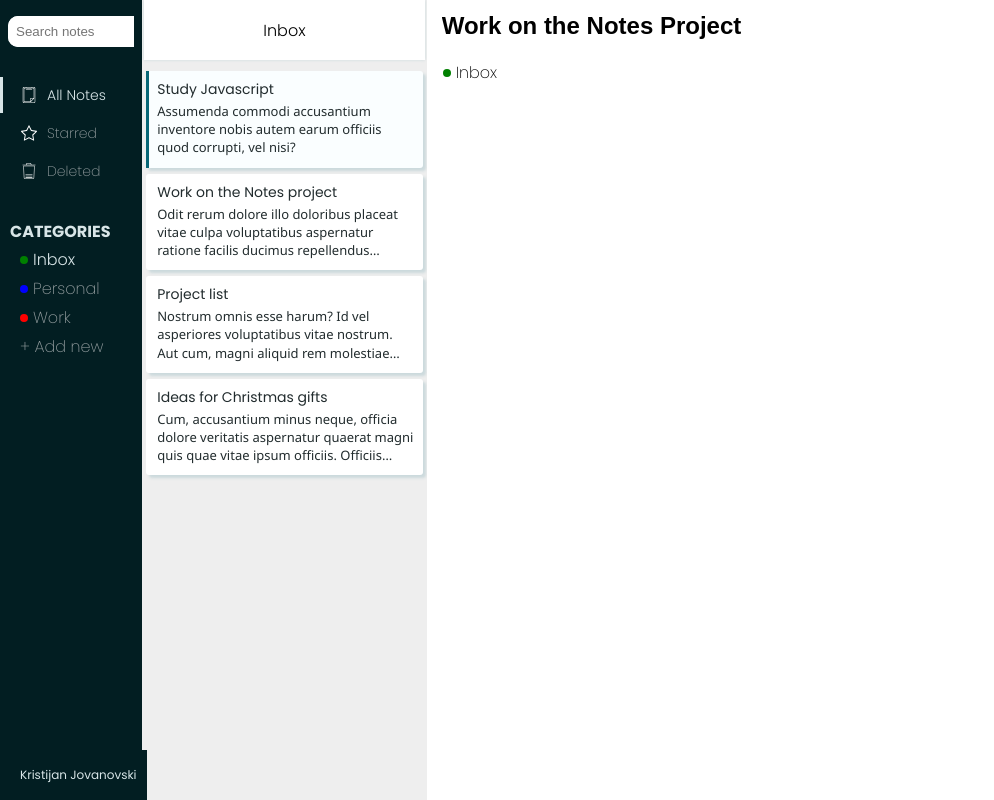
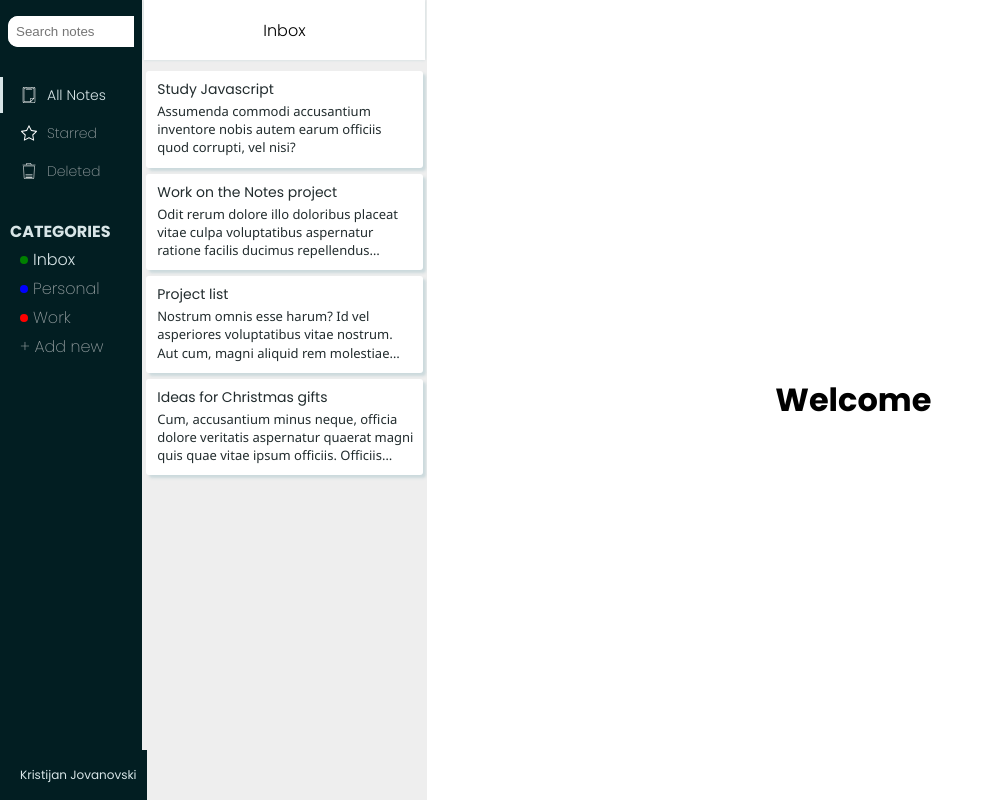
Before and after one commit to KristijanJ/notester-nuxt, a Nuxt app in the folder notester-client/: page / in a window 1280 px wide. Shown: the whole page, without its empty margins (0-994 px from the left). Built offline with nearby package versions, Linux system fonts and the light colour scheme.

Commit message:
note navigation

```diff
--- a/notester-client/app.vue
+++ b/notester-client/app.vue
@@ -324,6 +324,10 @@ ul {
   align-items: center;
 }
 
+.note-container .note-content {
+  padding: 8px 16px;
+}
+
 .ql-toolbar.ql-snow {
   border: none;
   border-bottom: 1px solid #ccc;
--- a/notester-client/components/notes-list.vue
+++ b/notester-client/components/notes-list.vue
@@ -5,13 +5,15 @@
                 <p>Inbox</p>
             </div>
 
-            <single-note-card
-                v-for="note in mainStore.notesList"
-                :key="note.id"
-                :title="note.title"
-                :content="note.content"
-                :class="{ 'active': mainStore.selectedNote.id === note.id }"
-            />
+            <template v-for="note in mainStore.notesList" :key="note.id">
+                <NuxtLink :to="`/note/${note.id}`">
+                    <single-note-card
+                        :title="note.title"
+                        :content="note.content"
+                        :class="{ 'active': mainStore.selectedNote ? mainStore.selectedNote.id === note.id : false }"
+                    />
+                </NuxtLink>
+            </template>
         </div>
     </div>
 </template>
--- a/notester-client/components/single-note.vue
+++ b/notester-client/components/single-note.vue
@@ -1,10 +1,11 @@
 <template>
     <div class="note-container">
+        <template v-if="mainStore.selectedNote">
             <div class="note-details">
                 <input
+                    v-model="scopedTitle"
                     class="note-title"
                     type="text"
-                value="Work on the Notes Project"
                     placeholder="Untitled"
                 />
                 <div class="note-controls-icons">
@@ -23,11 +24,30 @@
                 </div>
                 <div class="note-tag-text">Inbox</div>
             </div>
+
+            <div class="note-content">{{ mainStore.selectedNote.content }}</div>
+        </template>
     </div>
 </template>
 
 <script>
+import { mapStores } from 'pinia';
+import { useMainStore } from '../store/main';
+
 export default {
-    name: 'SingleNote'
+    name: 'SingleNote',
+    computed: {
+        ...mapStores(useMainStore)
+    },
+    data () {
+        return {
+            scopedTitle: ''
+        };
+    },
+    mounted () {
+        this.$nextTick(() => {
+            this.scopedTitle = this.mainStore.selectedNote.title;
+        });
+    }
 }
 </script>
--- a/notester-client/pages/index.vue
+++ b/notester-client/pages/index.vue
@@ -1,5 +1,7 @@
 <template>
-    <single-note />
+    <div class="note-container">
+        <h1>Welcome</h1>
+    </div>
 </template>
 
 <script>
@@ -11,3 +13,15 @@ export default {
 
 }
 </script>
+
+<style scoped>
+.note-container {
+    position: relative;
+}
+.note-container > h1 {
+    position: absolute;
+    top: 50%;
+    left: 50%;
+    transform: translate(-50%, -50%);
+}
+</style>
--- /dev/null
+++ b/notester-client/pages/note/[id].vue
@@ -0,0 +1,25 @@
+<template>
+    <single-note />
+</template>
+
+<script>
+import { mapStores } from 'pinia';
+import { useMainStore } from '../../store/main';
+
+definePageMeta({
+  layout: 'default'
+});
+
+export default {
+    name: 'SingleNotePreview',
+    computed: {
+        ...mapStores(useMainStore)
+    },
+    mounted () {
+        const selectedNote = this.mainStore.notesList.find(note => note.id == this.$route.params.id);
+        this.mainStore.$patch({
+            selectedNote
+        });
+    }
+}
+</script>
--- a/notester-client/store/main.js
+++ b/notester-client/store/main.js
@@ -26,11 +26,7 @@ export const useMainStore = defineStore({
                     content: 'Cum, accusantium minus neque, officia dolore veritatis aspernatur quaerat magni quis quae vitae ipsum officiis. Officiis laudantium itaque impedit, ipsa alias quo labore explicabo dolores provident laboriosam, reiciendis dolor quod aspernatur et autem temporibus. Eveniet ut unde explicabo, veniam neque nostrum minus.'
                 }
             ],
-            selectedNote: {
-                id: 0,
-                title: 'Study Javascript',
-                content: 'Assumenda commodi accusantium inventore nobis autem earum officiis quod corrupti, vel nisi?'
-            }
+            selectedNote: null
         }
     }
 })
```
Lines whose indentation alone changed are shown as unchanged.
